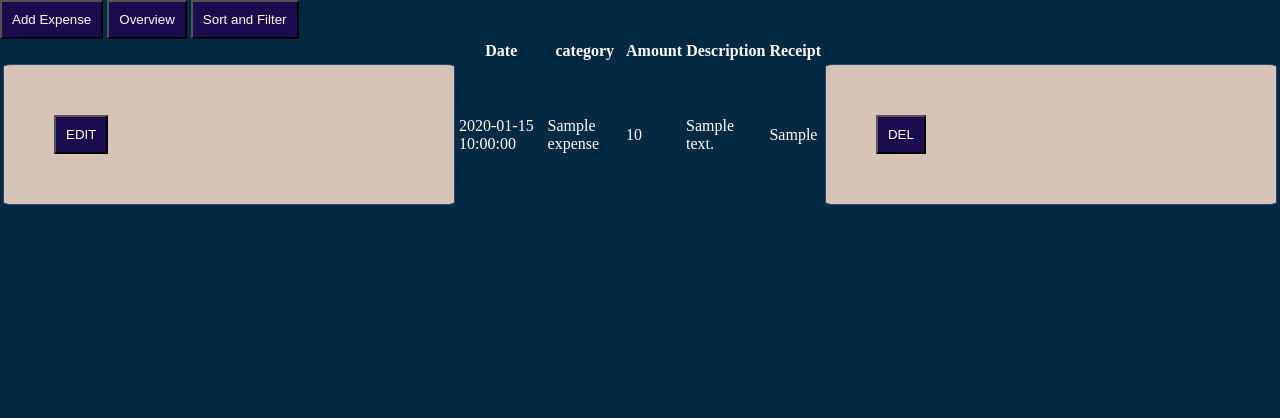
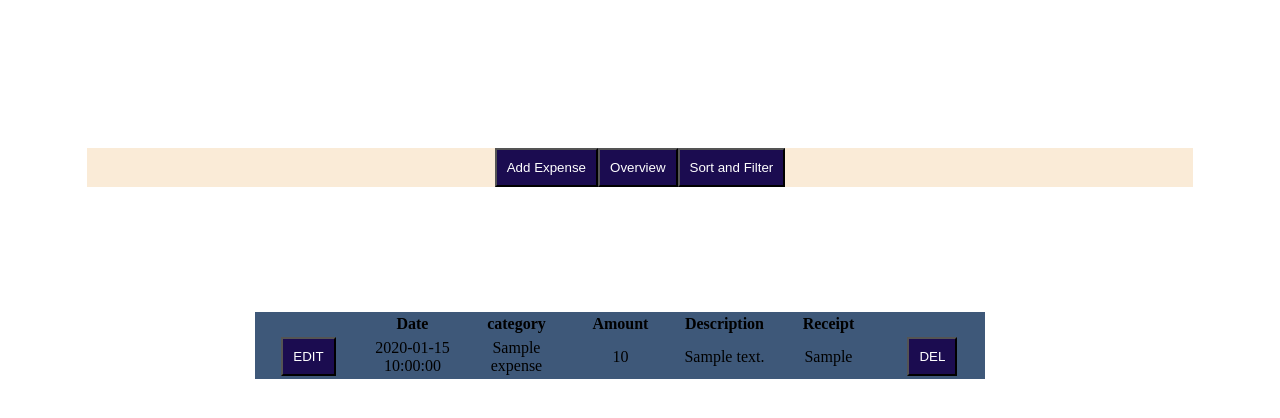
Before and after one commit to Siddiqz-onkeys/expense_module_project_ufft, a Flask app: page / in a window 1280 px wide. Shown: the top 418 px of the page. Run offline with Flask 3, Linux system fonts and the light colour scheme; tables that the repository leaves empty or names only in its code hold one stand-in row (values such as "Sample post").

Commit message:
Add files via upload

```diff
--- a/static/styles.css
+++ b/static/styles.css
@@ -1,7 +1,11 @@
 body{
-    background-color: #032a42;
-    margin: auto;
-    color: #ffffff;
+
+    margin: auto 0;
+    color: #000000;
+    display: grid;
+    place-items: center;
+    padding:2%;
+
 }
 button{
     background-color: #1b0c50;
@@ -11,7 +15,16 @@ button{
     width: auto;
     height: auto;
 }
-form{
+
+.feature_buttons{
+    margin: 10%;
+    display: flex;
+    justify-content: center;
+    background-color: antiquewhite;
+    width:90%;
+    height:auto;
+}
+#add_expense{
     padding:50px;
     margin-top: 10px;
     border: 1px solid #274472;
@@ -20,9 +33,17 @@ form{
     color: #032a42;
     width: 350px;
     margin: 0 auto;
+    display: none;
 
 }
 
-#expense_id{
-    display: none;
+table{
+    width:  90%;
+    border: #ffffff solid 2px;
+    background-color: #3E5879;
 }
+
+table th, table td{
+    min-width: 100px;
+    text-align: center;
+}
```
